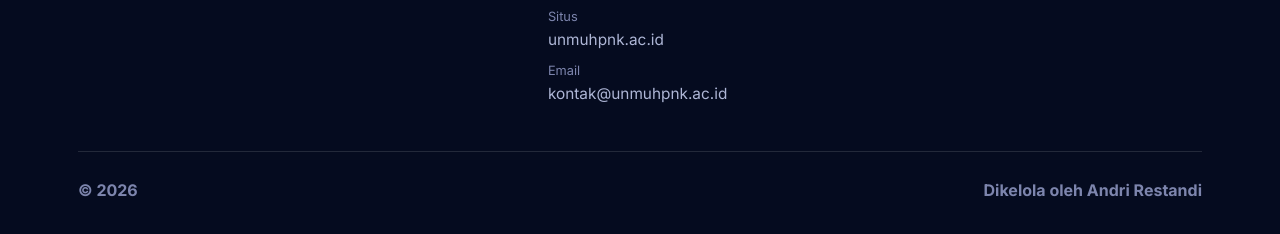
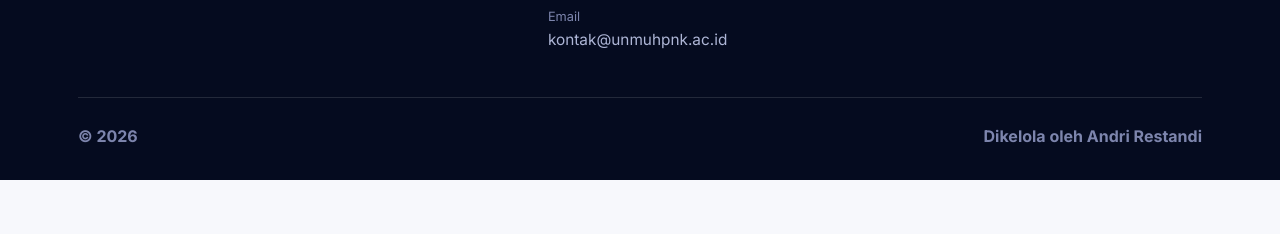
Before and after one commit to restandri/akademikbaakump, a plain HTML site: page index.html in a window 1280 px wide. Shown: the part 4703-4937 px from the top of the page. After the commit the page ends 4883 px from the top, so only its background shows below. Drawn offline with Linux system fonts and the light colour scheme.

Commit message:
Update index.html

```diff
--- a/index.html
+++ b/index.html
@@ -715,7 +715,6 @@
       <div>
         <h3>Kontak</h3>
         <div class="contact-item"><span class="k">Alamat</span>Jl. Jenderal Ahmad Yani No. 111, Pontianak, Kalimantan Barat, 78124</div>
-        <div class="contact-item"><span class="k">Situs</span><a href="https://unmuhpnk.ac.id" target="_blank">unmuhpnk.ac.id</a></div>
         <div class="contact-item"><span class="k">Email</span><a href="mailto:kontak@unmuhpnk.ac.id">kontak@unmuhpnk.ac.id</a></div>
       </div>
       <div>
```
